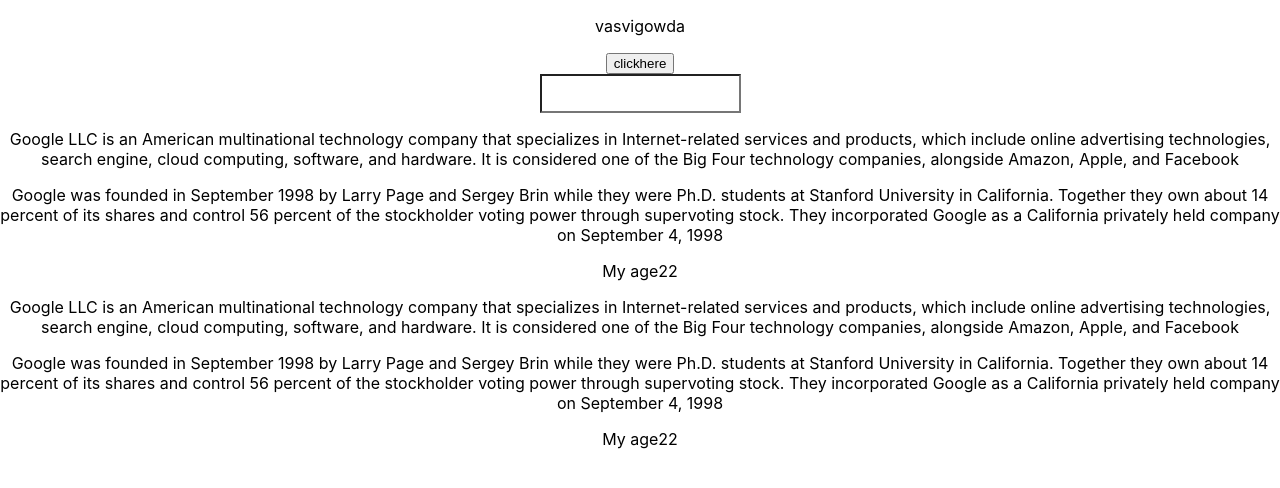
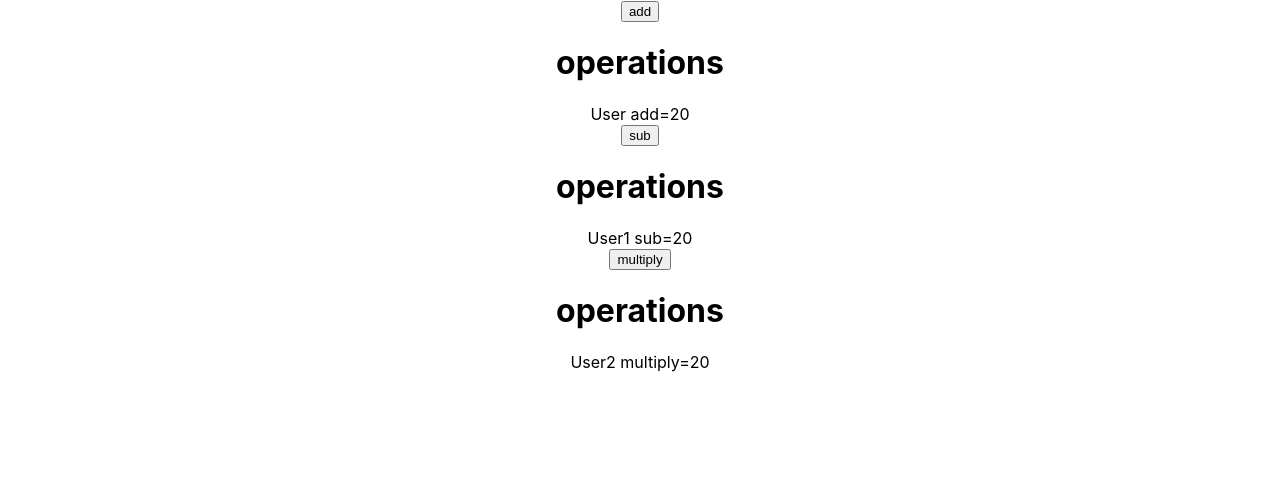
Before and after one commit to vasavigowda/react_js, a React (Create React App) app in the folder task1/: page /Signinpage in a window 1280 px wide. Shown: the top 488 px of the page. Built offline with nearby package versions, Linux system fonts and the light colour scheme.

Commit message:
task3 completed

```diff
--- a/task1/src/App.js
+++ b/task1/src/App.js
@@ -7,6 +7,11 @@
 import Lifecycle from './Components/Lifecycle/Lifecycle';
 import Userinput from './Components/Userinput/Userinput';
 import Useroutput from './Components/Useroutput/Useroutput';
+import State from './Components/Users/State';
+
+
+
+
 
 class App extends Component{
   state={
@@ -25,18 +30,21 @@
 render(){
   return(
     <div className="App">
-  <p>{this.state.person[0].name}</p>
-  <button onClick={this.buttonClickHandler}>clickhere</button>
-  <Userinput/>
-  <Useroutput age="22"/>
-  <Useroutput age="22"/>
-  {/* <Router>
+
+      <State/>
+  {/* <p>{this.state.person[0].name}</p>
+  <button onClick={this.buttonClickHandler}>clickhere</button> */}
+  {/* <Userinput/>
+  <Useroutput age="22"/> */}
+  {/* <Useroutput age="22"/> */}
+  <Router>
     <switch>
-       <Route exact path='/' component={Lifecycle}></Route>
-       <Route exact path='/' component={Signuppage}></Route>
-      <Route exact path='/Signinpage' component={Signinpage}></Route>
+
+       {/* <Route exact path='/' component={Lifecycle}></Route>  */}
+       {/* <Route exact path='/' component={Signuppage}></Route> */}
+      {/* <Route exact path='/Signinpage' component={Signinpage}></Route>  */}
            </switch>
- </Router> */}
+ </Router>
 
 </div>
   )
--- a/task1/src/Components/Lifecycle/Lifecycle.js
+++ b/task1/src/Components/Lifecycle/Lifecycle.js
@@ -1,20 +1,20 @@
 import React, { Component } from 'react';
 
 class Lifecycle extends Component {
-    constructor(props){
-        super(props);
-        console.log('good morning');
+   constructor(props){
+    super(props);
+     console.log('set props');
     }
     componentWillMount(){
-        console.log('good afternoon');
+      console.log('before render');
     }
     componentDidMount(){
-        console.log('good evening');
+        console.log('after render');
     }
     render() {
         return (
             <div>
-                good night
+                <h1>hello world</h1>
             </div>
         );
     }
--- /dev/null
+++ b/task1/src/Components/Users/State.js
@@ -0,0 +1,87 @@
+import React, { Component } from 'react';
+
+class State extends Component {
+state = {
+Users: [
+{ add: 20 },
+
+],
+Users1: [
+    { sub: 20 },
+
+    ],
+    Users2: [
+        { multiply: 20 },
+
+        ],
+title: "operations"
+}
+makeMeYounger = () => {
+const newState = this.state.Users.map((User) => {
+const tempUser = User;
+tempUser.add += 5;
+return tempUser;
+})
+console.log(newState);
+this.setState({ newState });
+}
+makeMeYounger1 = () => {
+    const newState1 = this.state.Users1.map((User1) => {
+    const tempUser1 = User1;
+    tempUser1.sub -= 5;
+    if(tempUser1==0){
+        return 0;
+    }
+    return tempUser1;
+
+    })
+    console.log(newState1);
+    this.setState({ newState1});
+    }
+    makeMeYounger2 = () => {
+        const newState2 = this.state.Users2.map((User2) => {
+        const tempUser2 = User2;
+        tempUser2.multiply *= 5;
+        return tempUser2;
+        })
+        console.log(newState2);
+        this.setState({ newState2});
+        }
+render() {
+return (
+<div>
+    <div>
+<button onClick={this.makeMeYounger}>add</button>
+<br />
+<h1>{this.state.title}</h1>
+{
+this.state.Users.map((User) => (
+<div>User add={User.add}</div>
+))
+}
+</div>
+<div>
+<button onClick={this.makeMeYounger1}>sub</button>
+<br />
+<h1>{this.state.title}</h1>
+{
+this.state.Users1.map((User1) => (
+<div>User1 sub={User1.sub}</div>
+))
+}
+</div>
+<div>
+<button onClick={this.makeMeYounger2}>multiply</button>
+<br />
+<h1>{this.state.title}</h1>
+{
+this.state.Users2.map((User2) => (
+<div>User2 multiply={User2.multiply}</div>
+))
+}
+</div>
+</div>
+)
+}
+}
+export default State;
```
